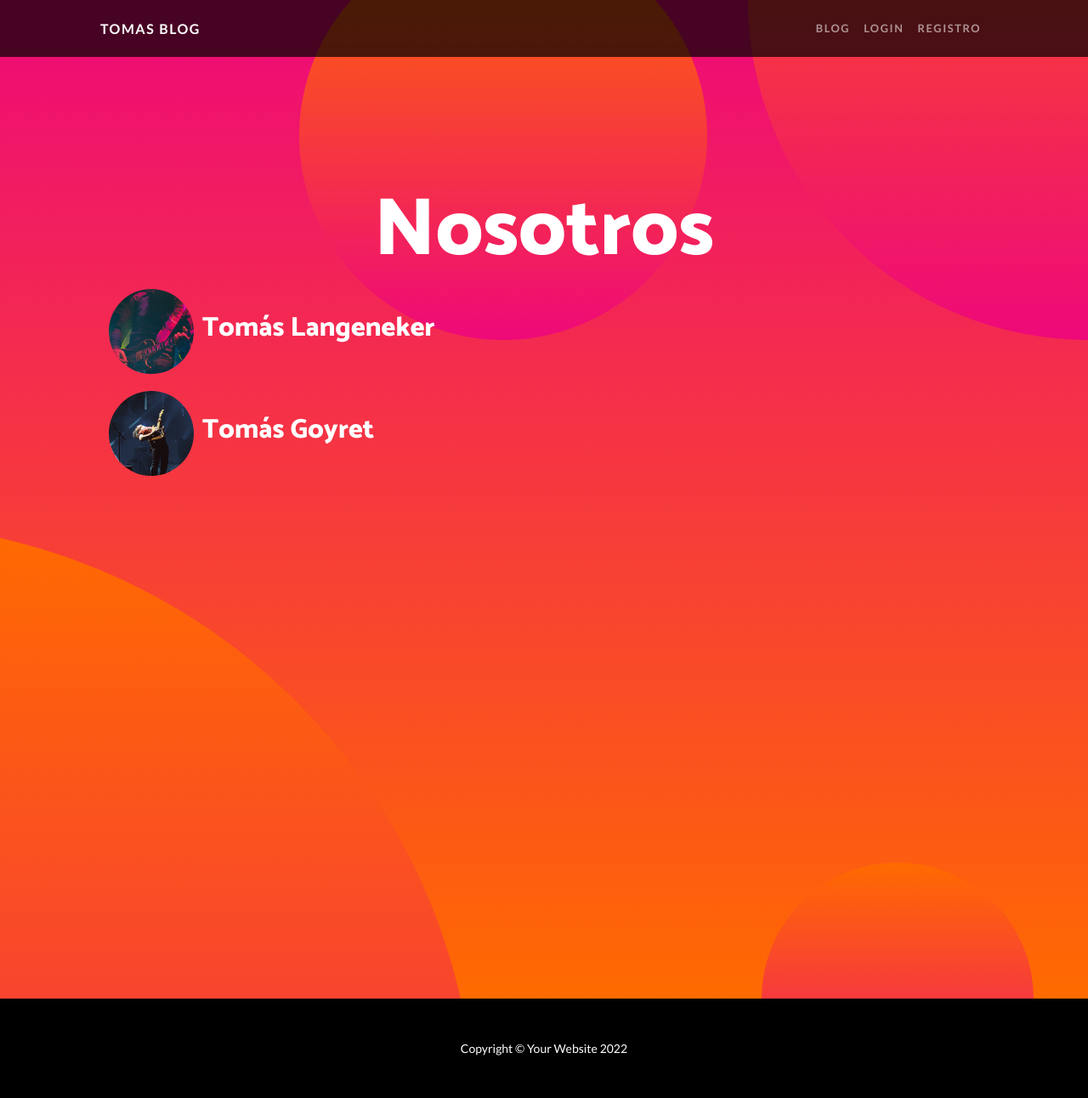
After one commit to TomasLx/Blog-Coder, a Django app: page /blogcoder/nosotros/ in a window 1280 px wide. The commit adds this page. Shown: the whole page at 85% size. Run offline with Django 4.2, Linux system fonts and the light colour scheme; some libraries are stand-ins or nearby versions.

Commit message:
un poco de estilo

```diff
--- a/blog/blogcoder/template/blogcoder/Inicio.html
+++ b/blog/blogcoder/template/blogcoder/Inicio.html
@@ -5,7 +5,7 @@
 {% block contenido %}
 <h1 class="masthead-heading mb-0">Tomas Blogs</h1>
 <h2 class="">Todo lo que buscas</h2>
-<a class="btn btn-primary btn-xl rounded-pill mt-5" href="sobreNosotros">Sobre nosotros...</a>
+<a class="btn btn-primary btn-xl rounded-pill mt-5" href="/blogcoder/nosotros">Sobre nosotros...</a>
 {% endblock %}
 
 <!-- <h3>Pagina de inicio</h3> -->
--- a/blog/blogcoder/template/blogcoder/padre.html
+++ b/blog/blogcoder/template/blogcoder/padre.html
@@ -42,9 +42,9 @@
             </div>
         </nav>
         <!-- Header-->
-        <header class="masthead text-center text-white">
+        <header  class="masthead text-center text-white">
             <div class="masthead-content">
-                <div class="container px-5">
+                <div style="min-height: 100vh;" class="container px-5">
                     <!-- <h1 class="masthead-heading mb-0">Familia</h1> -->
                     {% block contenido %}
                     {% endblock %}
--- /dev/null
+++ b/blog/blogcoder/template/blogcoder/sobrenosotros.html
@@ -0,0 +1,17 @@
+{% extends "blogcoder/padre.html" %}
+
+{% load static%}
+
+{% block contenido %}
+<h1 style="margin-top: 0px;" class="masthead-heading mb-0">Nosotros</h1>
+<div style="display: flex; align-items: center;">
+    <img style="border-radius: 500px; width: 100px; height: 100px; margin: 10px;" src="../../static/blogcoder/assets/img/03.jpg">
+    <h2> Tomás Langeneker    </h2>
+</div>
+
+<div style="display: flex; align-items: center;">
+    <img style="border-radius: 500px; width: 100px; height: 100px; margin: 10px;" src="../../static/blogcoder/assets/img/02.jpg">
+    <h2> Tomás Goyret</h2>
+</div>
+
+{% endblock %}
--- a/blog/blogcoder/urls.py
+++ b/blog/blogcoder/urls.py
@@ -1,6 +1,6 @@
 from django.contrib import admin
 from django.urls import path, include
-from .views import inicio, login_request, registro, blog, BlogCreacion, BlogDetalle, BlogDelete, BlogUpdate, editarPerfil
+from .views import inicio, login_request, nosotros, registro, blog, BlogCreacion, BlogDetalle, BlogDelete, BlogUpdate, editarPerfil
 from django.contrib.auth.views import LogoutView
 
 urlpatterns = [
@@ -14,4 +14,5 @@ urlpatterns = [
     path("blogupdate/<pk>", BlogUpdate.as_view(), name='Update'),
     path("blog/<pk>", BlogDetalle.as_view(), name='Detalle'),
     path("editarperfil/", editarPerfil, name='Editar Perfil'),
+    path("nosotros/", nosotros, name='Nosotros'),
     ]
--- a/blog/blogcoder/views.py
+++ b/blog/blogcoder/views.py
@@ -14,6 +14,11 @@
 
 def inicio(request):
     plantilla = loader.get_template('blogcoder/Inicio.html')
+    documento = plantilla.render()
+    return HttpResponse(documento)
+
+def nosotros(request):
+    plantilla = loader.get_template('blogcoder/sobrenosotros.html')
     documento = plantilla.render()
     return HttpResponse(documento)
 
```
Also changed, not shown: blog/blogcoder/template/blogcoder/registro.html (+4 -4 lines).
